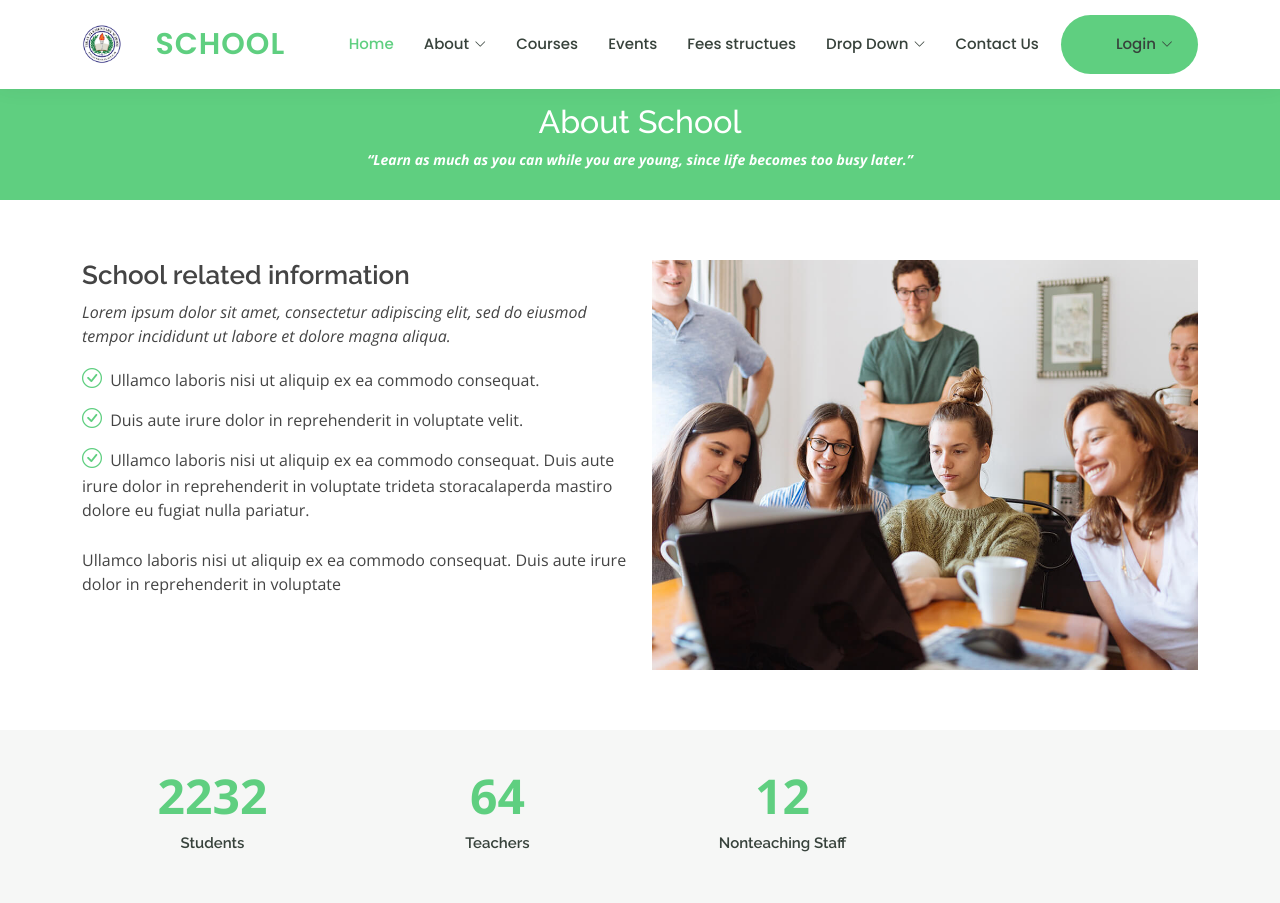
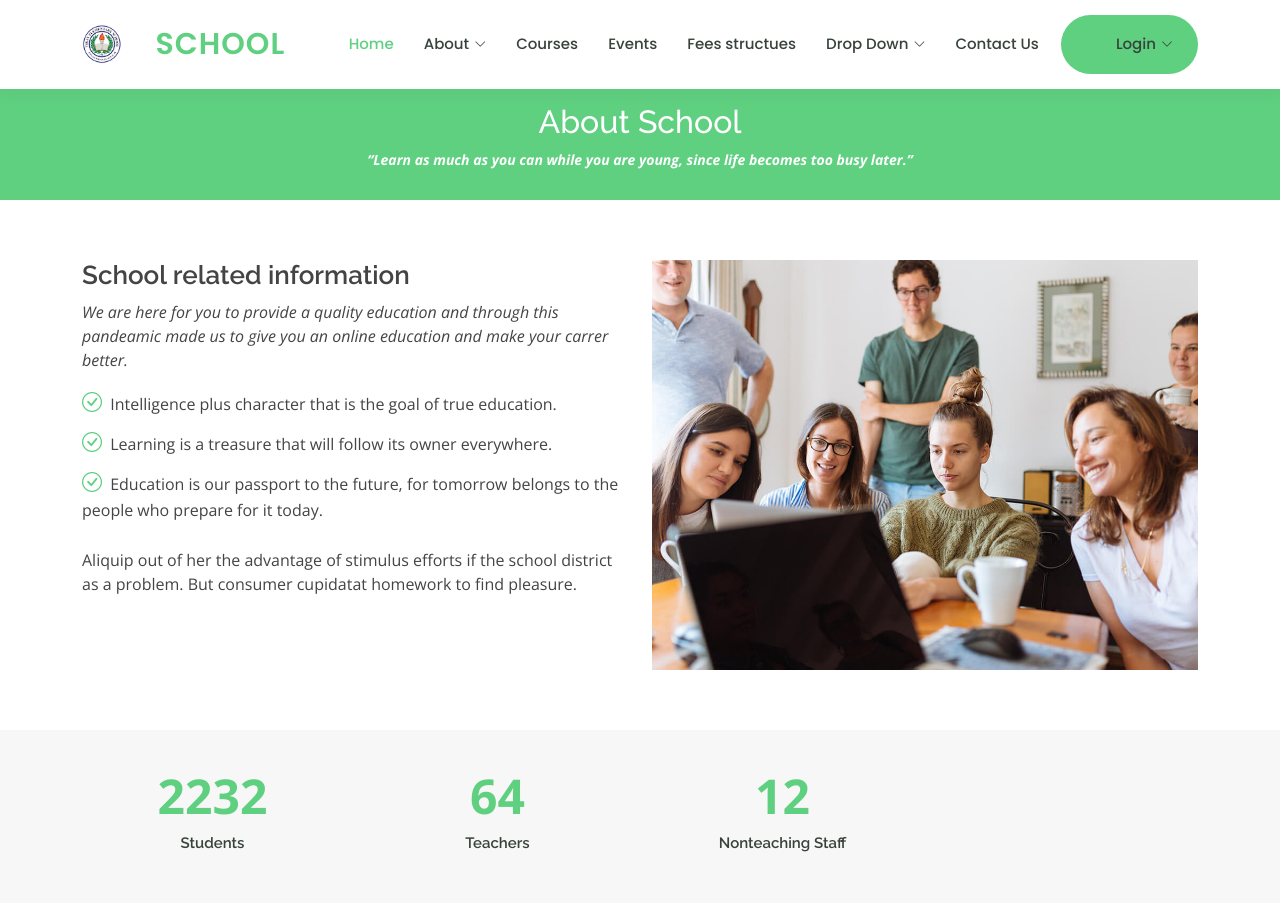
Before and after one commit to Teknath-jha/DigitalIndia, a Django app: page /about/ in a window 1280 px wide. Shown: the top 903 px of the page. Run offline with Django 3.2, Linux system fonts and the light colour scheme; some libraries are stand-ins or nearby versions.

Commit message:
bg-img and about

```diff
--- a/school/static/css/style.css
+++ b/school/static/css/style.css
@@ -390,7 +390,7 @@ h1, h2, h3, h4, h5, h6 {
 #hero {
   width: 100%;
   height: 80vh;
-  background: url('../img/school-bg.jpg') top center;
+  background: url('../img/school-bg-2.jpg') top center;
   background-size: cover;
   position: relative;
 }
--- a/school/templates/about.html
+++ b/school/templates/about.html
@@ -22,16 +22,18 @@
         <div class="col-lg-6 pt-4 pt-lg-0 order-2 order-lg-1 content">
           <h3>School related information </h3>
           <p class="fst-italic">
-              Lorem ipsum dolor sit amet, consectetur adipiscing elit, sed do eiusmod tempor incididunt ut labore et dolore
-              magna aliqua.
+            We are here for you to provide a quality education and through this pandeamic made us to give you an online
+            education and make your carrer better.
           </p>
           <ul>
-              <li><i class="bi bi-check-circle"></i> Ullamco laboris nisi ut aliquip ex ea commodo consequat.</li>
-              <li><i class="bi bi-check-circle"></i> Duis aute irure dolor in reprehenderit in voluptate velit.</li>
-              <li><i class="bi bi-check-circle"></i> Ullamco laboris nisi ut aliquip ex ea commodo consequat. Duis aute irure dolor in reprehenderit in voluptate trideta storacalaperda mastiro dolore eu fugiat nulla pariatur.</li>
+            <li><i class="bi bi-check-circle"></i> Intelligence plus character that is the goal of true education.</li>
+            <li><i class="bi bi-check-circle"></i> Learning is a treasure that will follow its owner everywhere.</li>
+            <li><i class="bi bi-check-circle"></i> Education is our passport to the future, for tomorrow belongs to the
+              people who prepare for it today.</li>
           </ul>
           <p>
-              Ullamco laboris nisi ut aliquip ex ea commodo consequat. Duis aute irure dolor in reprehenderit in voluptate
+            Aliquip out of her the advantage of stimulus efforts if the school district as a problem. But consumer
+            cupidatat homework to find pleasure.
           </p>
 
         </div>
@@ -47,17 +49,20 @@
       <div class="row counters">
 
         <div class="col-lg-3 col-6 text-center">
-            <span data-purecounter-start="0" data-purecounter-end="2232" data-purecounter-duration="1" class="purecounter"></span>
+          <span data-purecounter-start="0" data-purecounter-end="2232" data-purecounter-duration="1"
+            class="purecounter"></span>
           <p>Students</p>
         </div>
 
         <div class="col-lg-3 col-6 text-center">
-            <span data-purecounter-start="0" data-purecounter-end="64" data-purecounter-duration="1" class="purecounter"></span>
+          <span data-purecounter-start="0" data-purecounter-end="64" data-purecounter-duration="1"
+            class="purecounter"></span>
           <p>Teachers</p>
         </div>
 
         <div class="col-lg-3 col-6 text-center">
-            <span data-purecounter-start="0" data-purecounter-end="12" data-purecounter-duration="1" class="purecounter"></span>
+          <span data-purecounter-start="0" data-purecounter-end="12" data-purecounter-duration="1"
+            class="purecounter"></span>
           <p>Nonteaching Staff </p>
         </div>
 
@@ -85,7 +90,8 @@
                 <h4>Ceo &amp; Founder</h4>
                 <p>
                   <i class="bx bxs-quote-alt-left quote-icon-left"></i>
-                    Proin iaculis purus consequat sem cure digni ssim donec porttitora entum suscipit rhoncus. Accusantium quam, ultricies eget id, aliquam eget nibh et. Maecen aliquam, risus at semper.
+                  Proin iaculis purus consequat sem cure digni ssim donec porttitora entum suscipit rhoncus. Accusantium
+                  quam, ultricies eget id, aliquam eget nibh et. Maecen aliquam, risus at semper.
                   <i class="bx bxs-quote-alt-right quote-icon-right"></i>
                 </p>
               </div>
@@ -100,7 +106,8 @@
                 <h4>Designer</h4>
                 <p>
                   <i class="bx bxs-quote-alt-left quote-icon-left"></i>
-                    Export tempor illum tamen malis malis eram quae irure esse labore quem cillum quid cillum eram malis quorum velit fore eram velit sunt aliqua noster fugiat irure amet legam anim culpa.
+                  Export tempor illum tamen malis malis eram quae irure esse labore quem cillum quid cillum eram malis
+                  quorum velit fore eram velit sunt aliqua noster fugiat irure amet legam anim culpa.
                   <i class="bx bxs-quote-alt-right quote-icon-right"></i>
                 </p>
               </div>
@@ -115,7 +122,8 @@
                 <h4>Store Owner</h4>
                 <p>
                   <i class="bx bxs-quote-alt-left quote-icon-left"></i>
-                    Enim nisi quem export duis labore cillum quae magna enim sint quorum nulla quem veniam duis minim tempor labore quem eram duis noster aute amet eram fore quis sint minim.
+                  Enim nisi quem export duis labore cillum quae magna enim sint quorum nulla quem veniam duis minim
+                  tempor labore quem eram duis noster aute amet eram fore quis sint minim.
                   <i class="bx bxs-quote-alt-right quote-icon-right"></i>
                 </p>
               </div>
@@ -130,7 +138,8 @@
                 <h4>Freelancer</h4>
                 <p>
                   <i class="bx bxs-quote-alt-left quote-icon-left"></i>
-                    Fugiat enim eram quae cillum dolore dolor amet nulla culpa multos export minim fugiat minim velit minim dolor enim duis veniam ipsum anim magna sunt elit fore quem dolore labore illum veniam.
+                  Fugiat enim eram quae cillum dolore dolor amet nulla culpa multos export minim fugiat minim velit
+                  minim dolor enim duis veniam ipsum anim magna sunt elit fore quem dolore labore illum veniam.
                   <i class="bx bxs-quote-alt-right quote-icon-right"></i>
                 </p>
               </div>
@@ -145,7 +154,8 @@
                 <h4>Entrepreneur</h4>
                 <p>
                   <i class="bx bxs-quote-alt-left quote-icon-left"></i>
-                    Quis quorum aliqua sint quem legam fore sunt eram irure aliqua veniam tempor noster veniam enim culpa labore duis sunt culpa nulla illum cillum fugiat legam esse veniam culpa fore nisi cillum quid.
+                  Quis quorum aliqua sint quem legam fore sunt eram irure aliqua veniam tempor noster veniam enim culpa
+                  labore duis sunt culpa nulla illum cillum fugiat legam esse veniam culpa fore nisi cillum quid.
                   <i class="bx bxs-quote-alt-right quote-icon-right"></i>
                 </p>
               </div>
```
Also changed, not shown: school/static/img/school-bg-2.jpg (added). Lines whose indentation alone changed are shown as unchanged.
